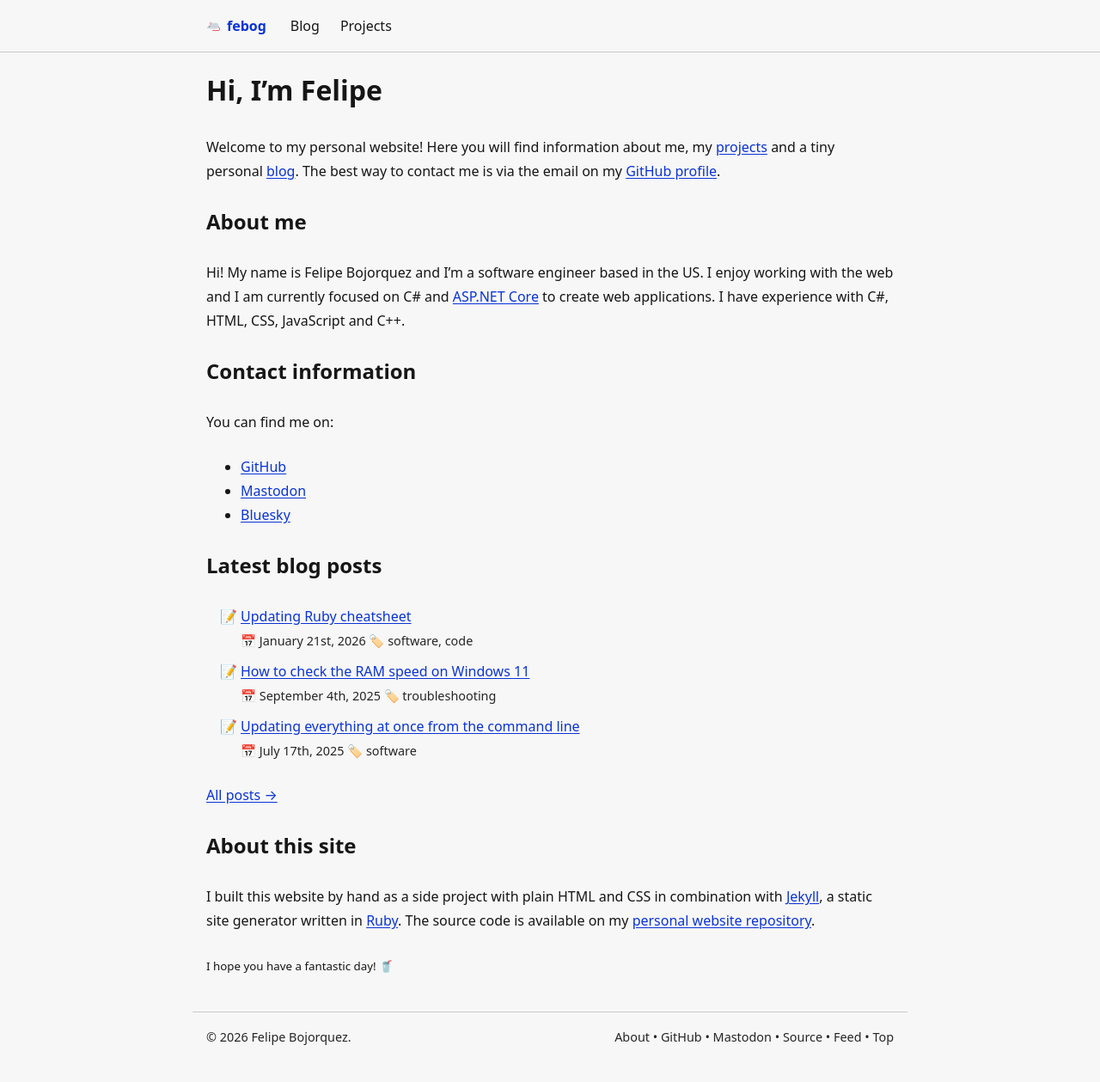
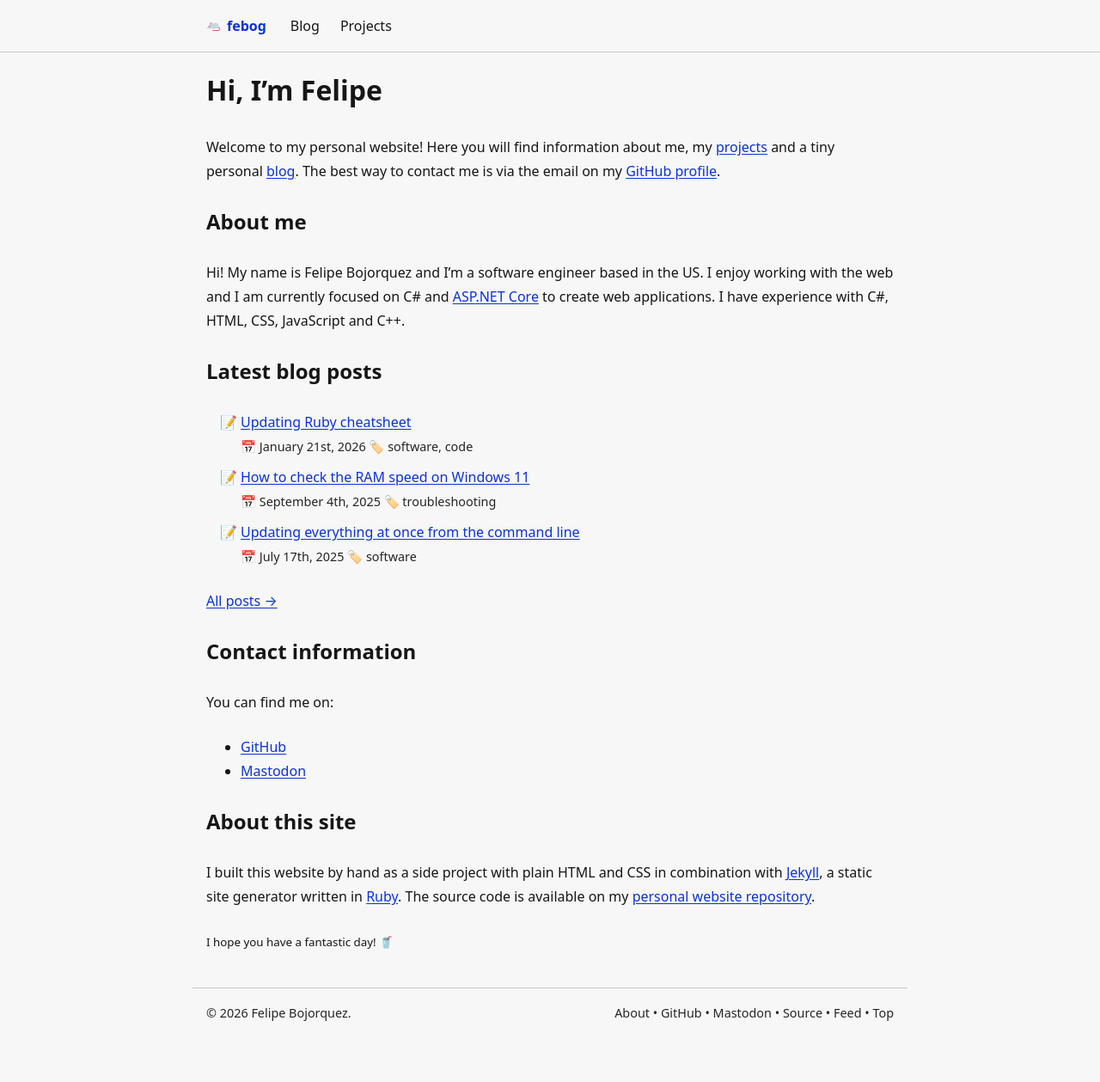
Before and after one commit to febog/website, a Jekyll site: the page built from src/index.md, in a window 1280 px wide. Shown: the whole page at 86% size. Built offline with Jekyll 4.4.1, drawn with Linux system fonts in a browser that asks for light colours; after the commit the page ends 1231 px from its top, so only the background shows below that; some of the changed lines change nothing that is shown.

Commit message:
Update homepage

```diff
--- a/src/index.md
+++ b/src/index.md
@@ -7,14 +7,6 @@ Welcome to my personal website! Here you will find information about me, my [pro
 ## About me
 
 Hi! My name is Felipe Bojorquez and I'm a software engineer based in the US. I enjoy working with the web and I am currently focused on C# and [ASP.NET Core](https://learn.microsoft.com/en-us/aspnet/core/overview) to create web applications. I have experience with C#, HTML, CSS, JavaScript and C++.
-
-## Contact information
-
-You can find me on:
-
-- <a href="https://github.com/febog" rel="me" target="_blank">GitHub</a>
-- <a href="https://hachyderm.io/@febog" rel="me" target="_blank">Mastodon</a>
-- <a href="https://bsky.app/profile/febog.bsky.social" rel="me" target="_blank">Bluesky</a>
 
 ## Latest blog posts
 
@@ -26,6 +18,13 @@ You can find me on:
 
 [All posts →](/blog/years)
 
+## Contact information
+
+You can find me on:
+
+- <a href="https://github.com/febog" rel="me" target="_blank">GitHub</a>
+- <a href="https://hachyderm.io/@febog" rel="me" target="_blank">Mastodon</a>
+
 ## About this site
 
 I built this website by hand as a side project with plain HTML and CSS in combination with [Jekyll](https://jekyllrb.com/), a static site generator written in [Ruby](https://www.ruby-lang.org/en/). The source code is available on my [personal website repository](https://github.com/febog/website).
```
